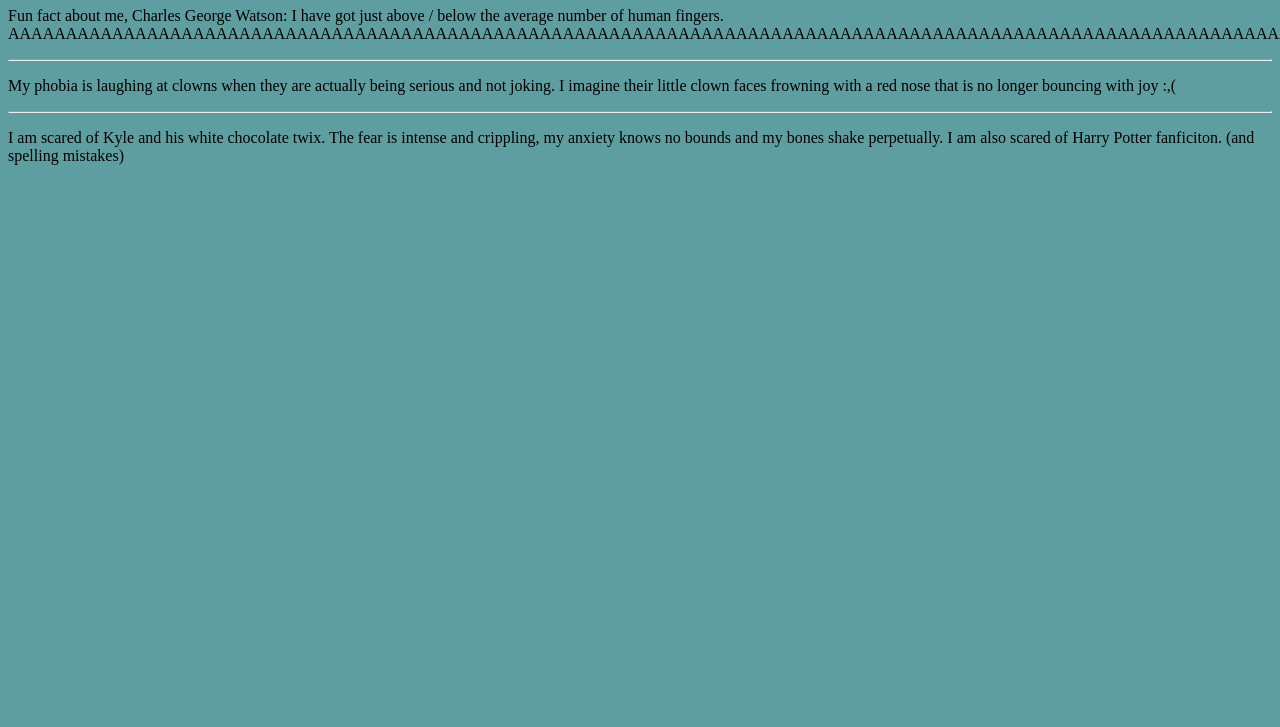
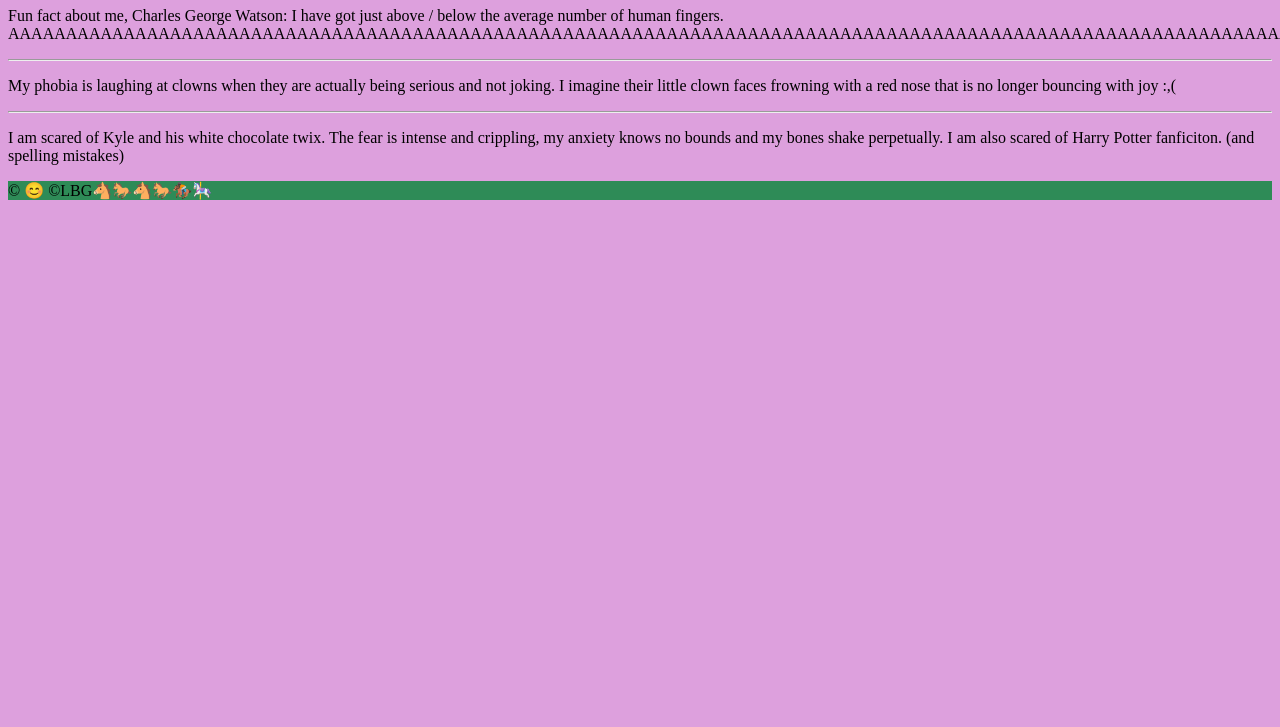
Before and after one commit to CharlesGeorgeWatson/repository_1, a plain HTML site: page index.html in a window 1280 px wide. Shown: the part 73-800 px from the top of the page. Drawn offline with Linux system fonts and the light colour scheme.

Commit message:
added and formatted a simply beautiful footer and styling like a pro!

```diff
--- a/index.html
+++ b/index.html
@@ -22,6 +22,6 @@
             I am scared of Kyle and his white chocolate twix. The fear is intense and crippling,
             my anxiety knows no bounds and my bones shake perpetually. I am also scared of Harry Potter fanficiton. (and spelling mistakes)
         </p>
+        <footer>© 😊 &copy;LBG🐴🐎🐴🐎🏇🏿🎠</footer>
     </body>
-
 </html>
--- a/styles.css
+++ b/styles.css
@@ -1,6 +1,9 @@
 body {
-    background-color: cadetblue;
+    background-color:plum;
 }
 li{
     background-color:bisque;
 }
+footer{
+    background-color:seagreen;
+}
```
Also changed, not shown: favourites.html (+2 -0 lines).
